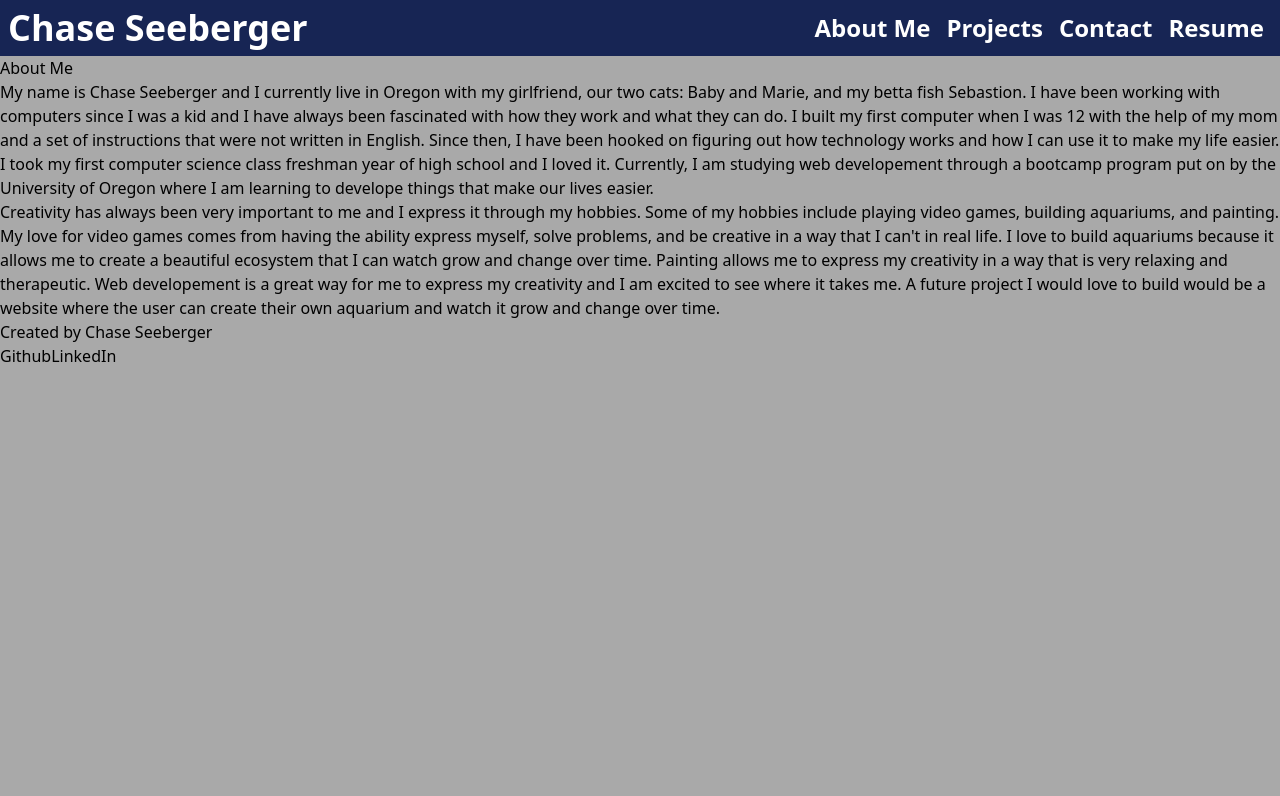
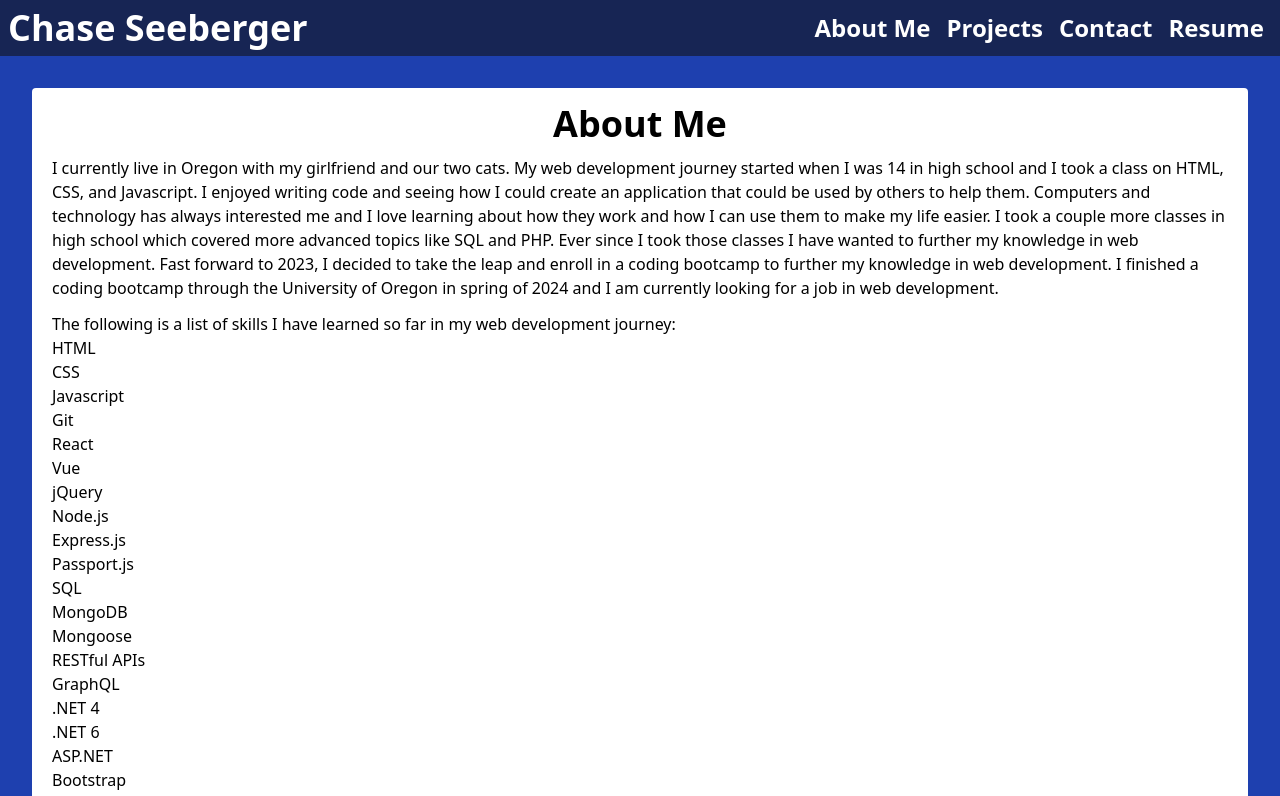
Before and after one commit to ChaseLee21/Portfolio, a React (Vite) app: page / in a window 1280 px wide. Shown: the top 796 px of the page. Built offline with nearby package versions, Linux system fonts and the light colour scheme.

Commit message:
adding style and content to about me

```diff
--- a/src/App.css
+++ b/src/App.css
@@ -1,3 +1,3 @@
 body {
-    background-color: darkgray;
+    background-color: #1e40af;
 }
--- a/src/components/AboutMe.jsx
+++ b/src/components/AboutMe.jsx
@@ -1,24 +1,47 @@
 function AboutMe() {
     return (
-        <section className="AboutMe">
-            <h2>About Me</h2>
-            <p>
-                My name is Chase Seeberger and I currently live in Oregon with my girlfriend, our two cats: Baby and Marie, and my betta fish Sebastion.
-                I have been working with computers since I was a kid and I have always been fascinated with how they work and what they can do.
-                I built my first computer when I was 12 with the help of my mom and a set of instructions that were not written in English.
-                Since then, I have been hooked on figuring out how technology works and how I can use it to make my life easier.
-                I took my first computer science class freshman year of high school and I loved it.
-                Currently, I am studying web developement through a bootcamp program put on by the University of Oregon where I am learning to develope things that make our lives easier.
-            </p>
-            <p>
-                Creativity has always been very important to me and I express it through my hobbies.
-                Some of my hobbies include playing video games, building aquariums, and painting.
-                My love for video games comes from having the ability express myself, solve problems, and be creative in a way that I can't in real life.
-                I love to build aquariums because it allows me to create a beautiful ecosystem that I can watch grow and change over time.
-                Painting allows me to express my creativity in a way that is very relaxing and therapeutic.
-                Web developement is a great way for me to express my creativity and I am excited to see where it takes me.
-                A future project I would love to build would be a website where the user can create their own aquarium and watch it grow and change over time.
-            </p>
+        <section className="bg-white rounded m-2 p-2 lg:m-4 xl:m-8">
+            <h2 className="font-bold text-xl md:text-2xl xl:text-4xl m-2 text-center">About Me</h2>
+            <article>
+                <p className="m-3">
+                    I currently live in Oregon with my girlfriend and our two cats.
+                    My web development journey started when I was 14 in high school and I took a class on HTML, CSS, and Javascript.
+                    I enjoyed writing code and seeing how I could create an application that could be used by others to help them.
+                    Computers and technology has always interested me and I love learning about how they work and how I can use them to make my life easier.
+                    I took a couple more classes in high school which covered more advanced topics like SQL and PHP.
+                    Ever since I took those classes I have wanted to further my knowledge in web development.
+                    Fast forward to 2023, I decided to take the leap and enroll in a coding bootcamp to further my knowledge in web development.
+                    I finished a coding bootcamp through the University of Oregon in spring of 2024 and I am currently looking for a job in web development.
+                </p>
+                <p className="m-3">
+                    The following is a list of skills I have learned so far in my web development journey:
+                    <ul>
+                        <li>HTML</li>
+                        <li>CSS</li>
+                        <li>Javascript</li>
+                        <li>Git</li>
+                        <li>React</li>
+                        <li>Vue</li>
+                        <li>jQuery</li>
+                        <li>Node.js</li>
+                        <li>Express.js</li>
+                        <li>Passport.js</li>
+                        <li>SQL</li>
+                        <li>MongoDB</li>
+                        <li>Mongoose</li>
+                        <li>RESTful APIs</li>
+                        <li>GraphQL</li>
+                        <li>.NET 4</li>
+                        <li>.NET 6</li>
+                        <li>ASP.NET</li>
+                        <li>Bootstrap</li>
+                        <li>Tailwind CSS</li>
+                        <li>Azure App Services</li>
+                        <li>Azure SQL Database</li>
+                        <li>Azure Blob Storage</li>
+                    </ul>
+                </p>
+            </article>
         </section>
     );
   }
```
